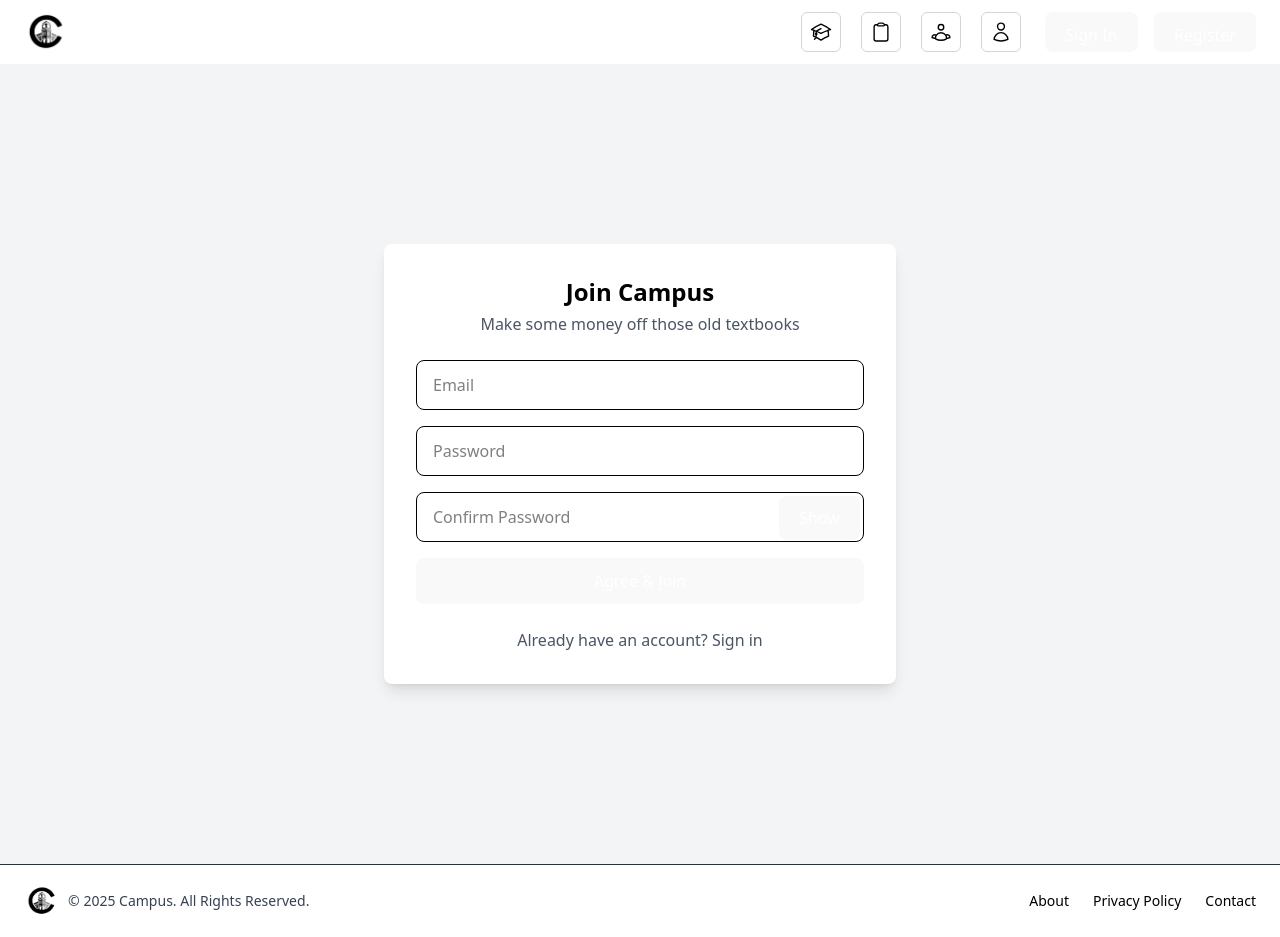
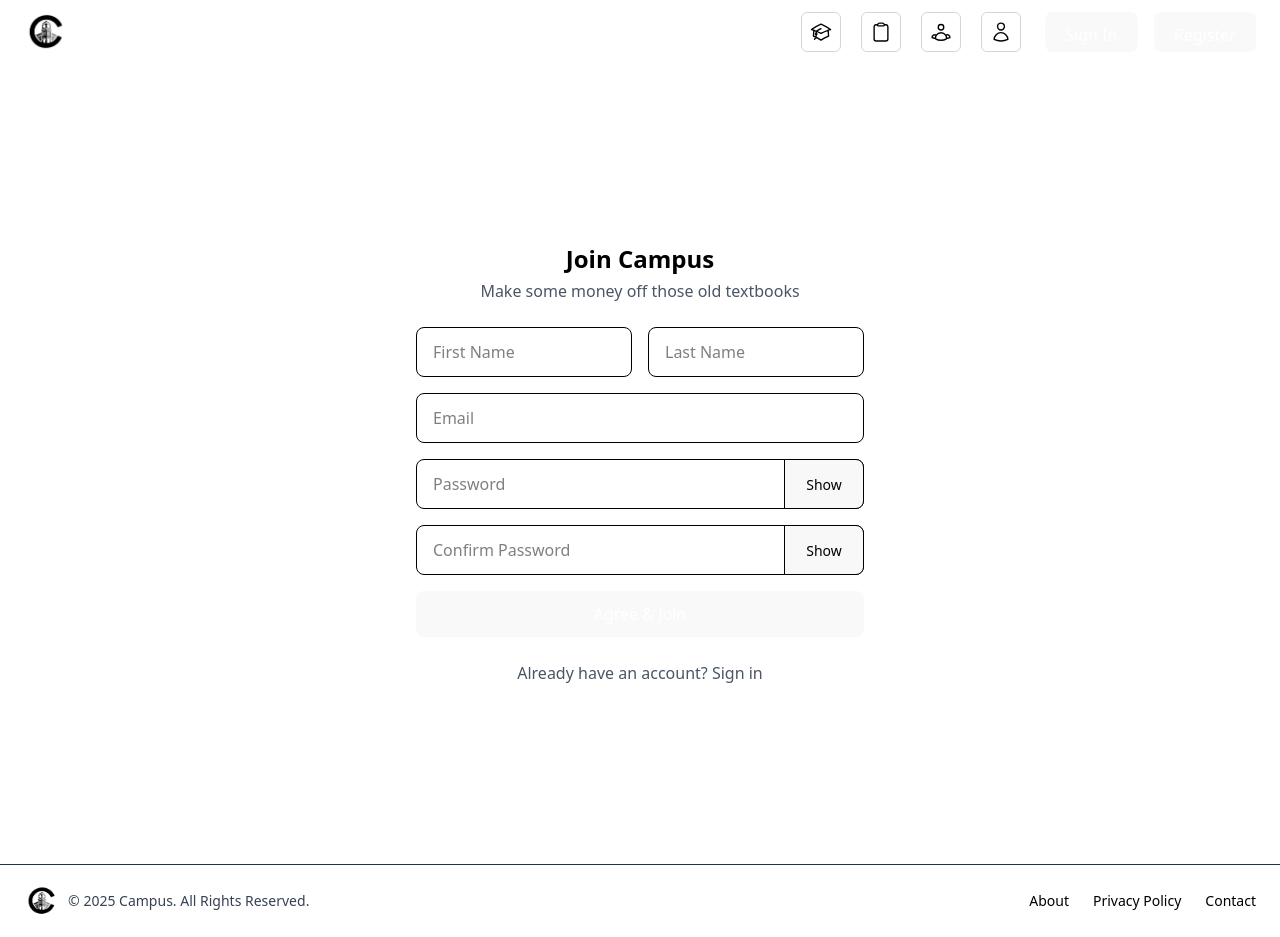
Before and after one commit to CharlieGuarasci/campus_deployment, a React (Vite) app in the folder campus_frontend/: page /register in a window 1280 px wide. Built offline with nearby package versions, Linux system fonts and the light colour scheme.

Commit message:
Changed up the sign in and register pages

```diff
--- /dev/null
+++ b/campus_frontend/src/components/ShowHideButton.jsx
@@ -0,0 +1,35 @@
+import React from "react";
+
+const ShowHideButton = ({ showPassword, onClick }) => {
+  return (
+    <button
+      type="button"
+      onClick={onClick}
+      className="show-hide-btn absolute right-0 top-0 h-full
+                 bg-white text-black
+                 hover:bg-gray-500 transition-all"
+      style={{
+        width: "80px",
+        borderLeft: "1px solid black",
+        borderRight: "1px solid black",
+        borderTop: "1px solid black",
+        borderBottom: "1px solid black",
+        fontWeight: "500",
+        fontSize: "0.875rem",
+        display: "flex",
+        alignItems: "center",
+        justifyContent: "center",
+        backgroundColor: "#f8f8f8",
+        color: "black",
+        borderTopRightRadius: "8px",
+        borderBottomRightRadius: "8px",
+        borderTopLeftRadius: "0",
+        borderBottomLeftRadius: "0"
+      }}
+    >
+      {showPassword ? "Hide" : "Show"}
+    </button>
+  );
+};
+
+export default ShowHideButton;
--- a/campus_frontend/src/pages/Register.jsx
+++ b/campus_frontend/src/pages/Register.jsx
@@ -1,13 +1,18 @@
 import React, { useState } from "react";
 import { useNavigate } from "react-router-dom";
 import axios from "axios";
+import ShowHideButton from "../components/ShowHideButton";
+
 
 const Register = () => {
   const navigate = useNavigate();
+  const [firstName, setFirstName] = useState("");
+  const [lastName, setLastName] = useState("");
   const [email, setEmail] = useState("");
   const [password, setPassword] = useState("");
   const [confirmPassword, setConfirmPassword] = useState("");
   const [showPassword, setShowPassword] = useState(false);
+  const [showConfirmPassword, setShowConfirmPassword] = useState(false);
   const [error, setError] = useState("");
 
   const handleRegister = async (e) => {
@@ -19,7 +24,12 @@ const Register = () => {
     }
 
     try {
-      await axios.post("http://localhost:8000/api/register/", { email, password });
+      await axios.post("http://localhost:8000/api/register/", {
+        first_name: firstName,
+        last_name: lastName,
+        email,
+        password
+      });
       navigate("/signin"); // Redirect to sign-in after successful registration
     } catch (err) {
       setError("Registration failed. Try a different email.");
@@ -27,12 +37,31 @@ const Register = () => {
   };
 
   return (
-    <div className="flex justify-center items-center h-screen w-screen bg-gray-100 text-black">
-      <div className="bg-white p-8 rounded-lg shadow-lg w-full max-w-lg">
+    <div className="flex justify-center items-center h-screen w-screen bg-white text-black">
+      <div className="bg-white p-8 rounded-lg w-full max-w-lg">
         <h2 className="text-2xl font-semibold mb-1 text-center">Join Campus</h2>
         <p className="text-gray-600 text-center mb-6">Make some money off those old textbooks</p>
 
         <form onSubmit={handleRegister} className="space-y-4">
+          <div className="flex gap-4">
+            <input
+              type="text"
+              placeholder="First Name"
+              value={firstName}
+              onChange={(e) => setFirstName(e.target.value)}
+              required
+              className="w-full px-4 py-3 border rounded-lg focus:outline-none focus:ring-2 focus:ring-blue-500"
+            />
+            <input
+              type="text"
+              placeholder="Last Name"
+              value={lastName}
+              onChange={(e) => setLastName(e.target.value)}
+              required
+              className="w-full px-4 py-3 border rounded-lg focus:outline-none focus:ring-2 focus:ring-blue-500"
+            />
+          </div>
+
           <input
             type="email"
             placeholder="Email"
@@ -51,24 +80,25 @@ const Register = () => {
               required
               className="w-full px-4 py-3 border rounded-lg focus:outline-none focus:ring-2 focus:ring-blue-500"
             />
+            <ShowHideButton
+              showPassword={showPassword}
+              onClick={() => setShowPassword(!showPassword)}
+            />
           </div>
 
           <div className="relative">
             <input
-              type={showPassword ? "text" : "password"}
+              type={showConfirmPassword ? "text" : "password"}
               placeholder="Confirm Password"
               value={confirmPassword}
               onChange={(e) => setConfirmPassword(e.target.value)}
               required
               className="w-full px-4 py-3 border rounded-lg focus:outline-none focus:ring-2 focus:ring-blue-500"
             />
-            <button
-              type="button"
-              onClick={() => setShowPassword(!showPassword)}
-              className="absolute right-1 top-1 text-white text-sm"
-            >
-              {showPassword ? "Hide" : "Show"}
-            </button>
+            <ShowHideButton
+              showPassword={showConfirmPassword}
+              onClick={() => setShowConfirmPassword(!showConfirmPassword)}
+            />
           </div>
 
           <button type="submit" className="w-full bg-blue-600 text-white py-3 rounded-lg ">
--- a/campus_frontend/src/pages/SignIn.jsx
+++ b/campus_frontend/src/pages/SignIn.jsx
@@ -1,6 +1,7 @@
 import React, { useState } from "react";
 import { useNavigate } from "react-router-dom";
 import axios from "axios";
+import ShowHideButton from "../components/ShowHideButton";
 
 const SignIn = () => {
   const navigate = useNavigate();
@@ -11,14 +12,15 @@ const SignIn = () => {
 
   const handleSignIn = async (e) => {
     e.preventDefault();
+
     try {
-      const response = await axios.post("http://localhost:8000/api/users/login/", {
+      const response = await axios.post("http://localhost:8000/user_auth/users/create/", {
         email,
         password,
       });
 
-      if (response.status === 200) {
-        navigate("/dashboard"); // Redirect to dashboard on success
+      if (response.status === 201) {
+        navigate("/dashboard");
       }
     } catch (err) {
       setError("Invalid email or password. Please try again.");
@@ -26,8 +28,12 @@ const SignIn = () => {
   };
 
   return (
-    <div className="flex justify-center items-center min-h-screen w-screen bg-gray-100 text-black">
-      <div className="bg-white p-8 rounded-lg shadow-lg w-full max-w-md mx-auto">
+    <div className="flex justify-center min-h-screen w-screen bg-white text-black">
+
+
+      {/* Right side - Sign In Form */}
+      <div className="w-1/2 flex items-center justify-center px-8">
+        <div className="w-full max-w-md">
           <h2 className="text-2xl font-semibold mb-1 text-center">Welcome Back</h2>
           <p className="text-gray-600 text-center mb-6">Sign in to your Campus account</p>
 
@@ -50,16 +56,16 @@ const SignIn = () => {
                 required
                 className="w-full px-4 py-3 border rounded-lg focus:outline-none focus:ring-2 focus:ring-blue-500"
               />
-            <button
-              type="button"
+              <ShowHideButton
+                showPassword={showPassword}
                 onClick={() => setShowPassword(!showPassword)}
-              className="absolute right-1 top-1 text-white text-sm"
-            >
-              {showPassword ? "Hide" : "Show"}
-            </button>
+              />
             </div>
 
-          <button type="submit" className="w-full bg-blue-600 text-white py-3 rounded-lg hover:bg-blue-700">
+            <button
+              type="submit"
+              className="w-full bg-blue-600 text-white py-3 rounded-lg hover:bg-blue-700 transition-colors"
+            >
               Sign In
             </button>
           </form>
@@ -71,6 +77,7 @@ const SignIn = () => {
           {error && <p className="text-red-500 text-sm text-center mt-3">{error}</p>}
         </div>
       </div>
+    </div>
   );
 }
 
```
Also changed, not shown: 1 other file (tests, documents, lock files or other folders). Lines whose indentation alone changed are shown as unchanged.
